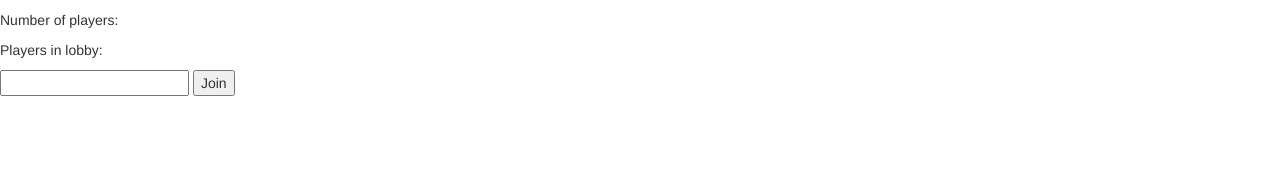
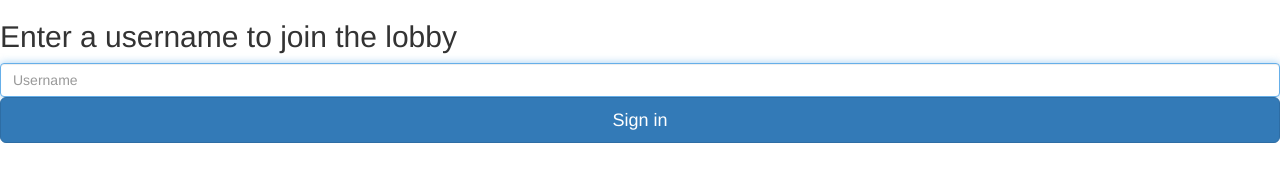
Before and after one commit to GeoYS/ProjectDaedalus, a plain HTML site: page index.html in a window 1280 px wide. Drawn offline with nearby package versions, Linux system fonts and the light colour scheme; no server answers; files whose address does not match are found by name.

Commit message:
login page file

```diff
--- a/index.html
+++ b/index.html
@@ -21,11 +21,17 @@
 	<link rel="stylesheet" type="text/css" href="css/style.css">
 </head>
 <body>
-	<div id="content">
+	<div id="container">
 	</div>
 
 	<script>
-		$('#content').load('test.html');
+		var database = firebase.database();
+
+		firebase.auth().signInAnonymously().catch(function(error) {
+			alert("ERROR IN AUTHENTICATION!!!");
+		});
+
+		$('#container').load('login.html');
 	</script>
 
     <!-- jQuery (necessary for Bootstrap's JavaScript plugins) -->
--- /dev/null
+++ b/login.html
@@ -0,0 +1,8 @@
+<div id="main">
+	<form class="form-signin">
+		<h2 class="form-signin-heading">Enter a username to join the lobby</h2>
+		<label for="inputUsername" class="sr-only">Username</label>
+		<input type="email" id="inputUsername" class="form-control" placeholder="Username" required autofocus>
+		<button class="btn btn-lg btn-primary btn-block" type="submit">Sign in</button>
+	</form>
+</div>
--- a/test.html
+++ b/test.html
@@ -8,11 +8,6 @@
 		<input type="button" onclick="join()" value="Join">
 </div>
 <script type="text/javascript">
-	var database = firebase.database();
-
-	firebase.auth().signInAnonymously().catch(function(error) {
-		alert("ERROR IN AUTHENTICATION!!!");
-	});
 	var numPlayers = database.ref('game/lobby/numPlayers').on('value', function(snapshot) {
 		var numPlayers = snapshot.val();
 		$('#numPlayers').html('Number of players: ' + numPlayers);
```
